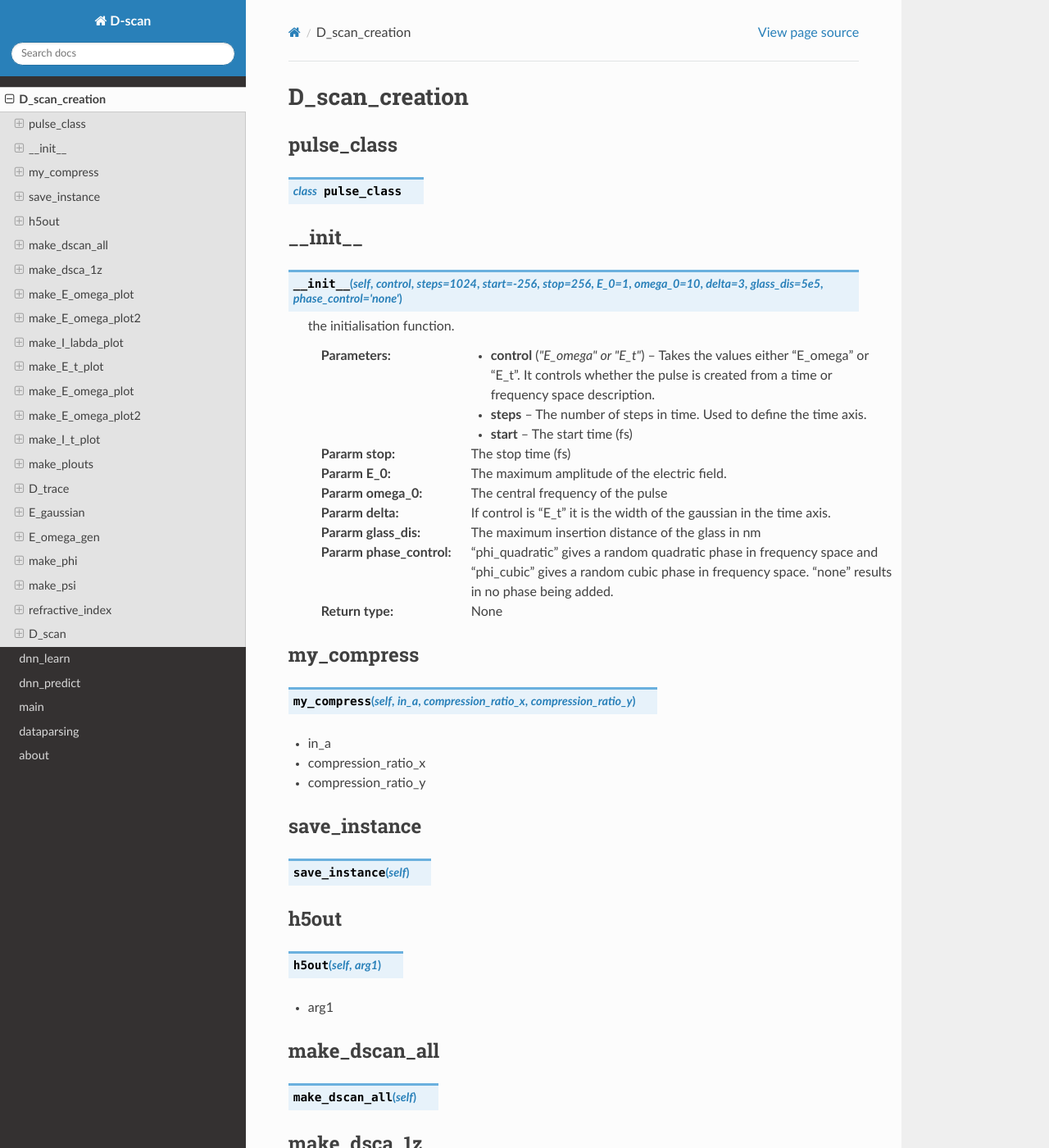
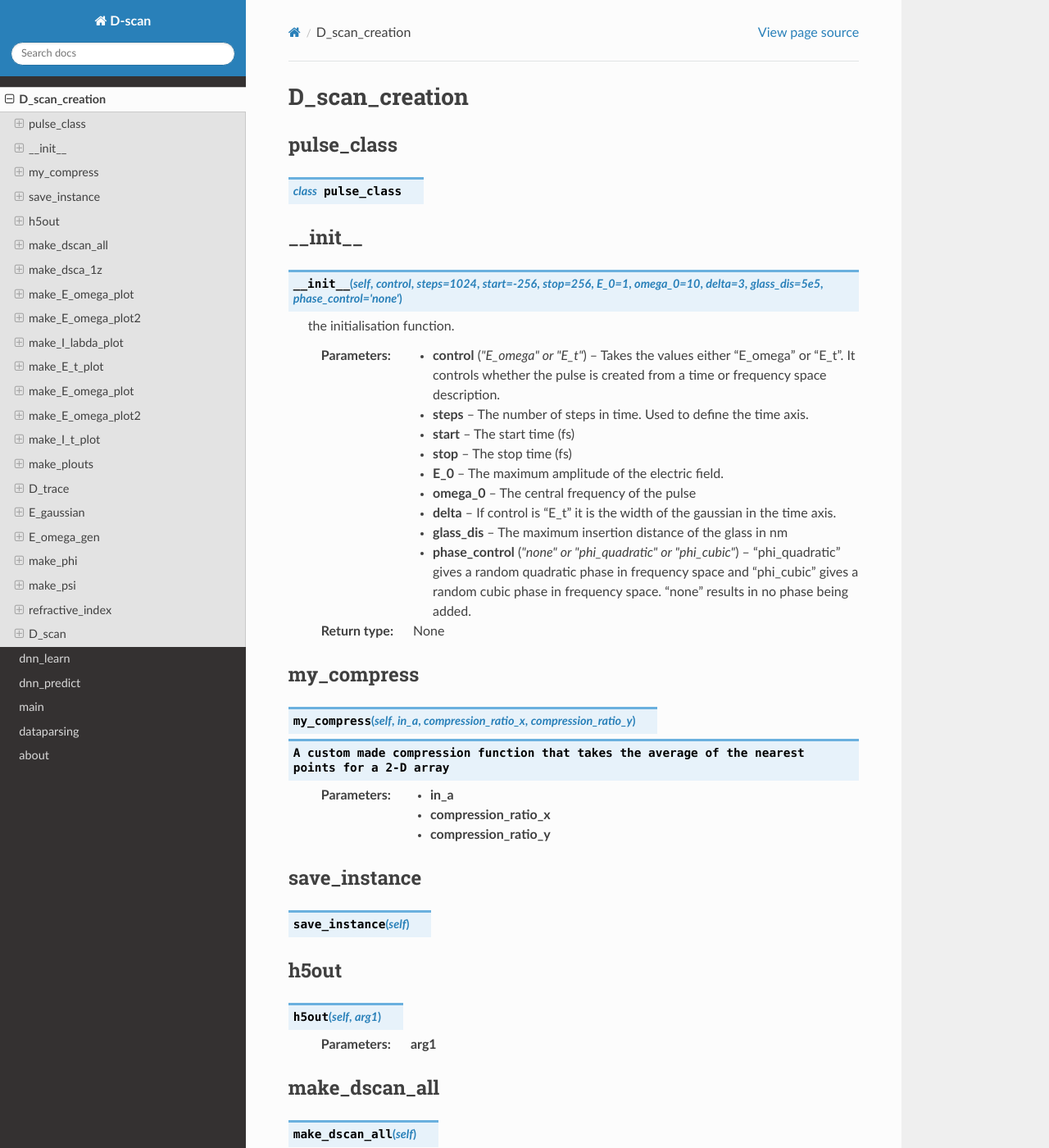
Before and after one commit to williamlouth/D-Scan-docs, a Sphinx documentation site: the page built from source/D-scan-creation.rst, in a window 1280 px wide and 1400 px high. Shown: the whole window at 82% size. Built offline with Sphinx 7.4.7 and the Read the Docs theme 2.0.0, drawn with Linux system fonts in a browser that asks for light colours; some of the changed lines change nothing that is shown; some of the changed text lies outside the part shown.

Commit message:
updating the docs

```diff
--- a/source/D-scan-creation.rst
+++ b/source/D-scan-creation.rst
@@ -16,12 +16,12 @@
         :type control: "E_omega" or "E_t"
         :param steps: The number of steps in time. Used to define the time axis.
         :param start: The start time (fs)
-        :pararm stop: The stop time (fs)
-        :pararm E_0: The maximum amplitude of the electric field.
-        :pararm omega_0: The central frequency of the pulse
-        :pararm delta: If control is "E_t" it is the width of the gaussian in the time axis.
-        :pararm glass_dis: The maximum insertion distance of the glass in nm
-        :pararm phase_control: "phi_quadratic" gives a random quadratic phase in frequency space and "phi_cubic" gives a random cubic phase in frequency space. "none" results in no phase being added.
+        :param stop: The stop time (fs)
+        :param E_0: The maximum amplitude of the electric field.
+        :param omega_0: The central frequency of the pulse
+        :param delta: If control is "E_t" it is the width of the gaussian in the time axis.
+        :param glass_dis: The maximum insertion distance of the glass in nm
+        :param phase_control: "phi_quadratic" gives a random quadratic phase in frequency space and "phi_cubic" gives a random cubic phase in frequency space. "none" results in no phase being added.
         :type phase_control: "none" or "phi_quadratic" or "phi_cubic"
         :rtype: None
 
@@ -29,10 +29,11 @@
 my_compress
 -----------
 .. py:function:: my_compress(self,in_a,compression_ratio_x,compression_ratio_y)
+        A custom made compression function that takes the average of the nearest points for a 2-D array
 
-- in_a
-- compression_ratio_x
-- compression_ratio_y
+        :param in_a:
+        :param compression_ratio_x:
+        :param compression_ratio_y:
 
 save_instance
 -------------
@@ -42,7 +43,7 @@
 -----
 .. py:function:: h5out(self,arg1)
 
-- arg1
+        :param arg1:
 
 make_dscan_all
 --------------
@@ -84,62 +85,61 @@
 -----------
 .. py:function:: make_plouts(self,control="all")
 
-- control
+        :param control:
 
 D_trace
 -------
 .. py:function:: D_trace(self,E_omega,k,z,r)
 
-- E_omega
-- k
-- z
-- r
-
+        :param E_omega:
+        :param k:
+        :param z:
+        :param r:
 
 E_gaussian
 ----------
 .. py:function:: E_gaussian(self,t,E_0,omega_0,delta_t)
 
-- t
-- E_0
-- omega_0
-- delta_t
+        :param t:
+        :param E_0:
+        :param omega_0:
+        :param delta_t:
 
 E_omega_gen
 -----------
 .. py:function:: E_omega_gen(self,delta_omega=3,omega_cent=2,E_0=1)
 
-- delta_omega
-- omega_cent
-- E_0
-
+        :param delta_omega:
+        :param omega_cent:
+        :param E_0:
 
 make_phi
 --------
 .. py:function:: make_phi(self,control,centred = 2,phi_slope=1.0)
 
-- control
-- centred
-- phi_slope
+        :param control:
+        :param centred:
+        :param phi_slope:
 
 make_psi
 --------
 .. py:function:: make_psi(self,control,t_centred=0,psi_slope=1)
 
-- control
-- t_centred
-- psi_slope
+        :param control:
+        :param t_centred:
+        :param psi_slope:
 
 refractive_index
 ----------------
 .. py:function:: refractive_index(self,wavelength)
 
-- wavelength
+        :param wavelength:
+
 
 D_scan
 ------
 .. py:function:: D_scan(self,E_omega,omega,glass_diss)
 
-- E_omega
-- omega
-- glass_diss
+        :param E_omega:
+        :param omega:
+        :param glass_diss:
```
